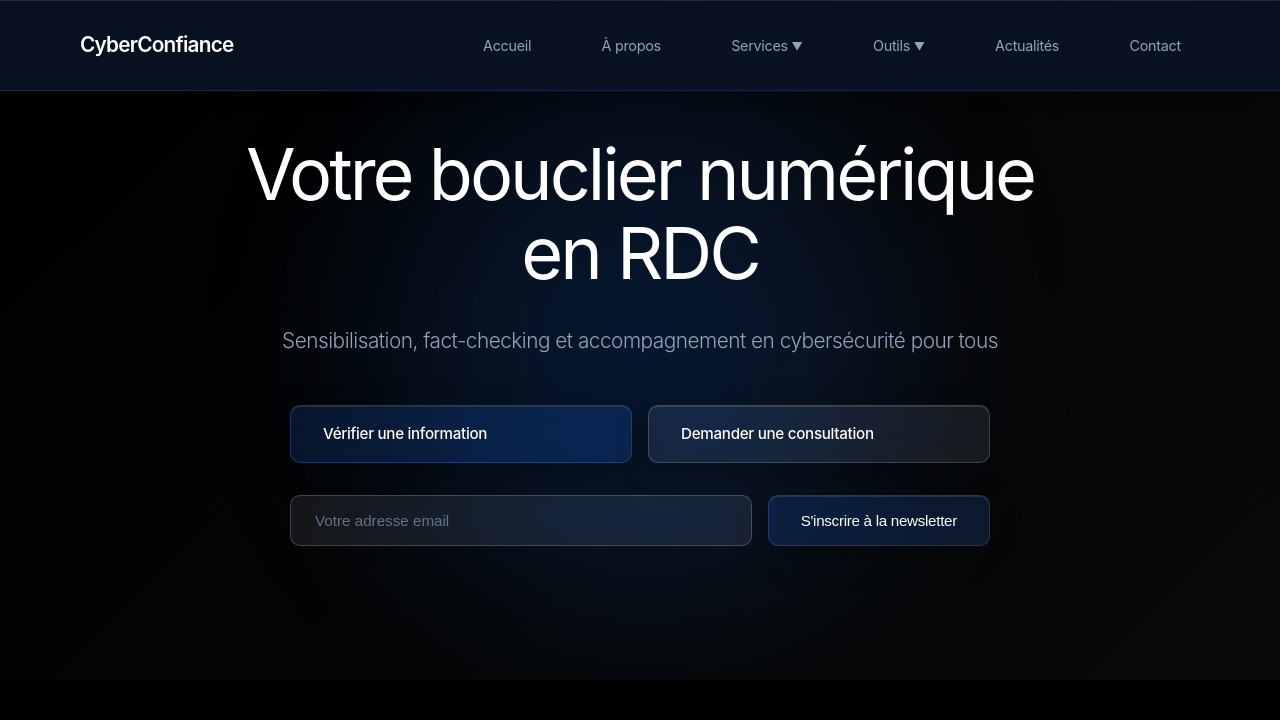
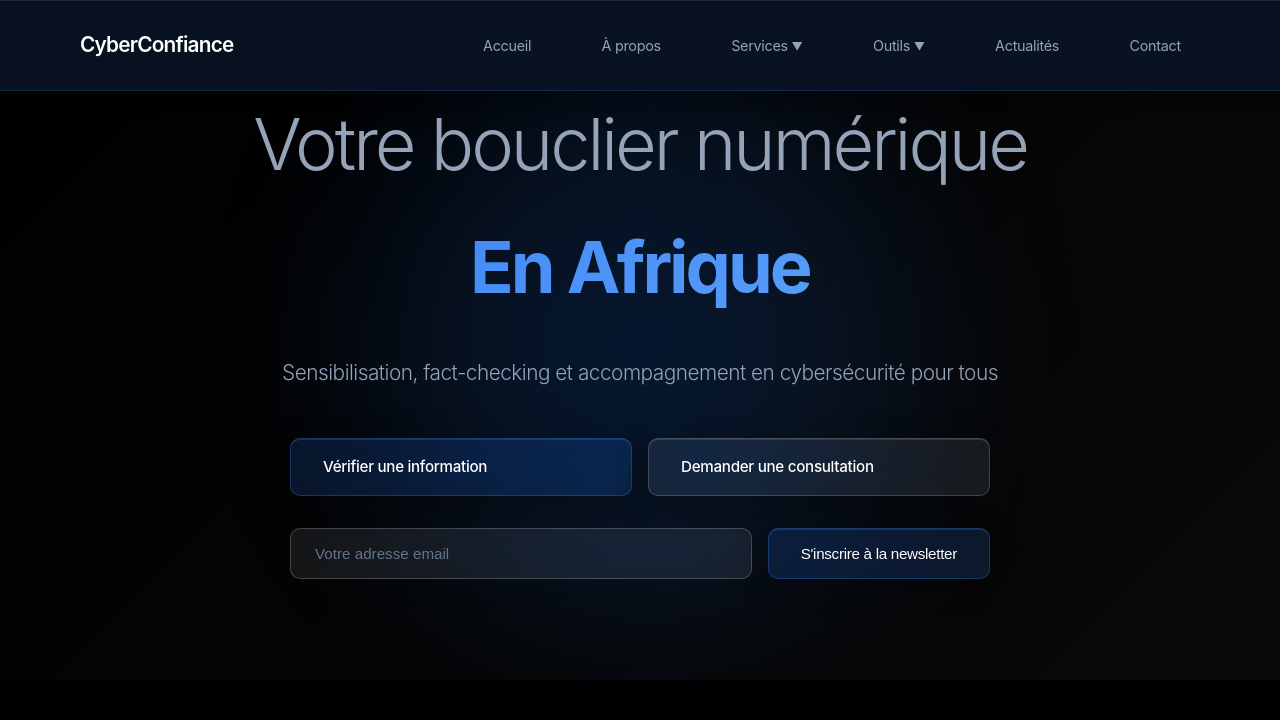
Before and after one commit to moa-digitalagency/CyberConfiance, a Flask app: page / in a window 1280 px wide. Shown: the top 720 px of the page. Run offline with Flask 3, Linux system fonts and the light colour scheme.

Commit message:
Add animated text for the main hero section of the website
Implement dynamic text animation for the hero section using CSS and JavaScript, replacing static text with rotating phrases.

Replit-Commit-Author: Agent
Replit-Commit-Session-Id: e671701b-0904-408a-9acd-450b35ce3658
Replit-Commit-Checkpoint-Type: full_checkpoint
Replit-Commit-Event-Id: e0faab72-93f0-4cce-a2a2-bf88e799ce97
Replit-Commit-Screenshot-Url: https://storage.googleapis.com/screenshot-production-us-central1/116c3daa-5f5b-4c9d-a4aa-2fa65e922016/e671701b-0904-408a-9acd-450b35ce3658/4ziKqoR

```diff
--- a/static/css/style.css
+++ b/static/css/style.css
@@ -221,8 +221,57 @@ header {
     font-weight: 400;
     margin-bottom: 2rem;
     letter-spacing: -3px;
-    line-height: 1.1;
+    line-height: 1.2;
     animation: fadeInUp 1s ease;
+    display: flex;
+    flex-direction: column;
+    align-items: center;
+}
+
+.hero-title-static {
+    display: block;
+    font-weight: 300;
+    color: var(--text-secondary);
+}
+
+.hero-title-animated {
+    display: block;
+    position: relative;
+    height: 1.4em;
+    width: 100%;
+    margin-top: 0.5em;
+    overflow: hidden;
+}
+
+.hero-word {
+    position: absolute;
+    top: 0;
+    left: 0;
+    right: 0;
+    text-align: center;
+    font-weight: 700;
+    background: linear-gradient(135deg, var(--accent-blue), var(--accent-blue-light));
+    -webkit-background-clip: text;
+    -webkit-text-fill-color: transparent;
+    background-clip: text;
+    opacity: 0;
+    transition: all 0.6s cubic-bezier(0.4, 0, 0.2, 1);
+    will-change: transform, opacity;
+}
+
+.hero-word.active {
+    opacity: 1;
+    transform: translateY(0);
+}
+
+.hero-word.exit-up {
+    opacity: 0;
+    transform: translateY(-100%);
+}
+
+.hero-word.enter-down {
+    opacity: 0;
+    transform: translateY(100%);
 }
 
 .hero-subtitle {
--- a/static/js/main.js
+++ b/static/js/main.js
@@ -62,3 +62,37 @@ document.addEventListener('DOMContentLoaded', function() {
         }
     });
 });
+
+// Hero animated text
+document.addEventListener('DOMContentLoaded', function() {
+    const words = document.querySelectorAll('.hero-word');
+    if (words.length === 0) return;
+
+    let currentIndex = 0;
+
+    function animateWords() {
+        const currentWord = words[currentIndex];
+        const nextIndex = (currentIndex + 1) % words.length;
+        const nextWord = words[nextIndex];
+
+        // Exit current word upward
+        currentWord.classList.remove('active');
+        currentWord.classList.add('exit-up');
+
+        // Enter next word from bottom
+        nextWord.classList.remove('exit-up', 'enter-down');
+        nextWord.classList.add('enter-down');
+
+        // Small delay then activate next word
+        setTimeout(() => {
+            nextWord.classList.remove('enter-down');
+            nextWord.classList.add('active');
+            currentWord.classList.remove('exit-up');
+        }, 50);
+
+        currentIndex = nextIndex;
+    }
+
+    // Start animation every 3 seconds
+    setInterval(animateWords, 3000);
+});
--- a/templates/index.html
+++ b/templates/index.html
@@ -7,7 +7,14 @@
     <div class="glow-orb"></div>
 
     <div class="container hero-content">
-        <h1>Votre bouclier numérique en RDC</h1>
+        <h1>
+            <span class="hero-title-static">Votre bouclier numérique</span>
+            <span class="hero-title-animated">
+                <span class="hero-word active">En Afrique</span>
+                <span class="hero-word">Pour les professionnels</span>
+                <span class="hero-word">Pour tout le monde</span>
+            </span>
+        </h1>
         <p class="hero-subtitle">Sensibilisation, fact-checking et accompagnement en cybersécurité pour tous</p>
 
         <div class="hero-buttons">
```
Also changed, not shown: 1 other file.
